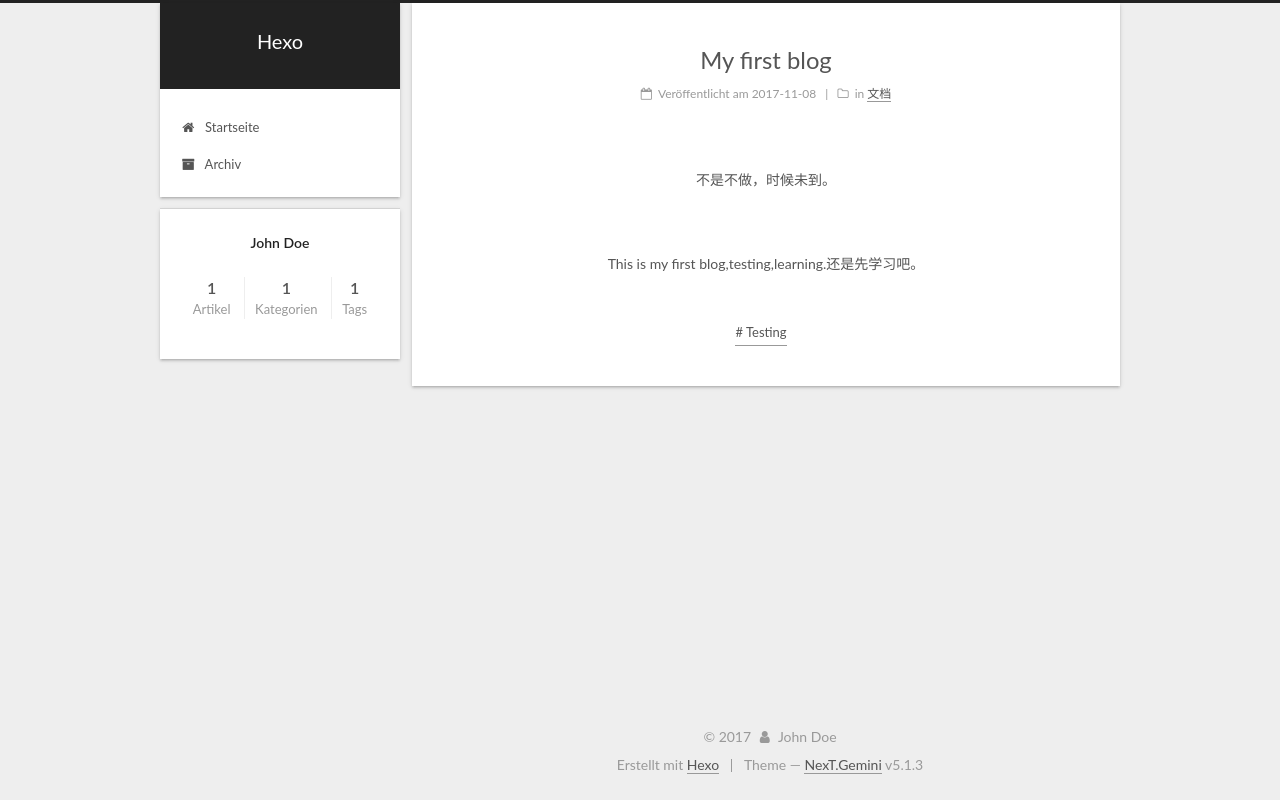
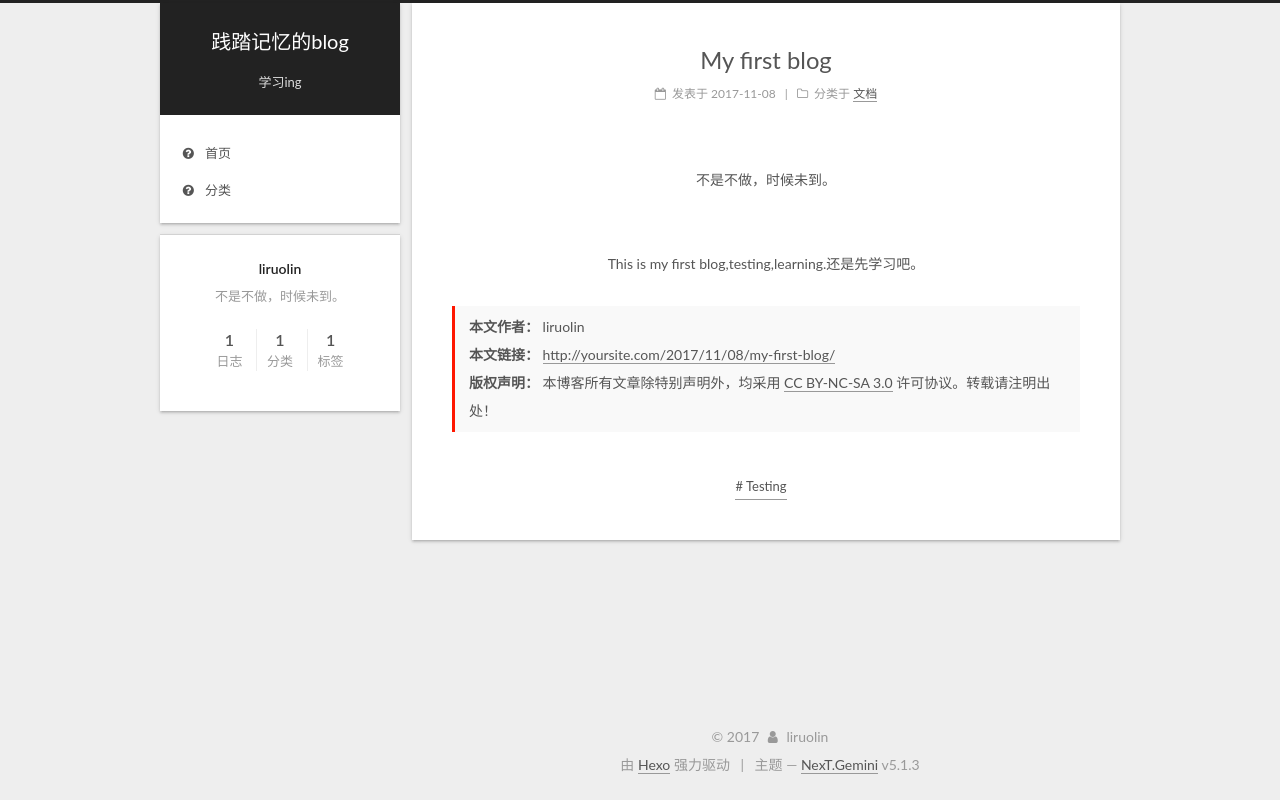
Before and after one commit to Jiantajiyi/Jiantajiyi.github.io, a plain HTML site: page 2017/11/08/my-first-blog/index.html in a window 1280 px wide. Drawn offline with Linux system fonts and the light colour scheme.

Commit message:
Site updated: 2017-11-09 14:48:49

```diff
--- a/2017/11/08/my-first-blog/index.html
+++ b/2017/11/08/my-first-blog/index.html
@@ -5,7 +5,7 @@
 
 
 
-<html class="theme-next gemini use-motion" lang="">
+<html class="theme-next gemini use-motion" lang="zh-Hans">
 <head>
   <meta charset="UTF-8"/>
 <meta http-equiv="X-UA-Compatible" content="IE=edge" />
@@ -84,8 +84,9 @@
 <meta property="og:type" content="article">
 <meta property="og:title" content="My first blog">
 <meta property="og:url" content="http://yoursite.com/2017/11/08/my-first-blog/index.html">
-<meta property="og:site_name" content="Hexo">
+<meta property="og:site_name" content="践踏记忆的blog">
 <meta property="og:description" content="不是不做，时候未到。">
+<meta property="og:locale" content="zh-Hans">
 <meta property="og:updated_time" content="2017-11-09T05:02:59.191Z">
 <meta name="twitter:card" content="summary">
 <meta name="twitter:title" content="My first blog">
@@ -105,7 +106,7 @@
     motion: {"enable":true,"async":false,"transition":{"post_block":"fadeIn","post_header":"slideDownIn","post_body":"slideDownIn","coll_header":"slideLeftIn","sidebar":"slideUpIn"}},
     duoshuo: {
       userId: '0',
-      author: 'Author'
+      author: '博主'
     },
     algolia: {
       applicationID: '',
@@ -125,7 +126,7 @@
 
 
 
-  <title>My first blog | Hexo</title>
+  <title>My first blog | 践踏记忆的blog</title>
 
 
 
@@ -137,7 +138,7 @@
 
 </head>
 
-<body itemscope itemtype="http://schema.org/WebPage" lang="">
+<body itemscope itemtype="http://schema.org/WebPage" lang="zh-Hans">
 
 
 
@@ -155,12 +156,12 @@
     <div class="custom-logo-site-title">
       <a href="/"  class="brand" rel="start">
         <span class="logo-line-before"><i></i></span>
-        <span class="site-title">Hexo</span>
+        <span class="site-title">践踏记忆的blog</span>
         <span class="logo-line-after"><i></i></span>
       </a>
     </div>
 
-        <p class="site-subtitle"></p>
+        <p class="site-subtitle">学习ing</p>
 
   </div>
 
@@ -181,21 +182,21 @@
 
 
         <li class="menu-item menu-item-home">
-          <a href="/" rel="section">
+          <a href="/home" rel="section">
 
-              <i class="menu-item-icon fa fa-fw fa-home"></i> <br />
+              <i class="menu-item-icon fa fa-fw fa-question-circle"></i> <br />
 
-            Startseite
+            首页
           </a>
         </li>
 
 
-        <li class="menu-item menu-item-archives">
-          <a href="/archives/" rel="section">
+        <li class="menu-item menu-item-categories">
+          <a href="/categories" rel="section">
 
-              <i class="menu-item-icon fa fa-fw fa-archive"></i> <br />
+              <i class="menu-item-icon fa fa-fw fa-question-circle"></i> <br />
 
-            Archiv
+            分类
           </a>
         </li>
 
@@ -235,13 +236,13 @@
     <link itemprop="mainEntityOfPage" href="http://yoursite.com/2017/11/08/my-first-blog/">
 
     <span hidden itemprop="author" itemscope itemtype="http://schema.org/Person">
-      <meta itemprop="name" content="John Doe">
+      <meta itemprop="name" content="liruolin">
       <meta itemprop="description" content="">
       <meta itemprop="image" content="/images/avatar.gif">
     </span>
 
     <span hidden itemprop="publisher" itemscope itemtype="http://schema.org/Organization">
-      <meta itemprop="name" content="Hexo">
+      <meta itemprop="name" content="践踏记忆的blog">
     </span>
 
 
@@ -259,9 +260,9 @@
                 <i class="fa fa-calendar-o"></i>
               </span>
 
-                <span class="post-meta-item-text">Veröffentlicht am</span>
+                <span class="post-meta-item-text">发表于</span>
 
-              <time title="Post created" itemprop="dateCreated datePublished" datetime="2017-11-08T22:01:59+08:00">
+              <time title="创建于" itemprop="dateCreated datePublished" datetime="2017-11-08T22:01:59+08:00">
                 2017-11-08
               </time>
 
@@ -280,7 +281,7 @@
                 <i class="fa fa-folder-o"></i>
               </span>
 
-                <span class="post-meta-item-text">in</span>
+                <span class="post-meta-item-text">分类于</span>
 
 
                 <span itemprop="about" itemscope itemtype="http://schema.org/Thing">
@@ -333,6 +334,24 @@
 
 
 
+
+      <div>
+        <ul class="post-copyright">
+  <li class="post-copyright-author">
+    <strong>本文作者：</strong>
+    liruolin
+  </li>
+  <li class="post-copyright-link">
+    <strong>本文链接：</strong>
+    <a href="http://yoursite.com/2017/11/08/my-first-blog/" title="My first blog">http://yoursite.com/2017/11/08/my-first-blog/</a>
+  </li>
+  <li class="post-copyright-license">
+    <strong>版权声明： </strong>
+    本博客所有文章除特别声明外，均采用 <a href="https://creativecommons.org/licenses/by-nc-sa/3.0/" rel="external nofollow" target="_blank">CC BY-NC-SA 3.0</a> 许可协议。转载请注明出处！
+  </li>
+</ul>
+
+      </div>
 
 
     <footer class="post-footer">
@@ -401,8 +420,8 @@
         <div class="site-overview">
           <div class="site-author motion-element" itemprop="author" itemscope itemtype="http://schema.org/Person">
 
-              <p class="site-author-name" itemprop="name">John Doe</p>
-              <p class="site-description motion-element" itemprop="description"></p>
+              <p class="site-author-name" itemprop="name">liruolin</p>
+              <p class="site-description motion-element" itemprop="description">不是不做，时候未到。</p>
           </div>
 
           <nav class="site-state motion-element">
@@ -410,10 +429,10 @@
 
               <div class="site-state-item site-state-posts">
 
-                <a href="/archives/">
+                <a href="/archives">
 
                   <span class="site-state-item-count">1</span>
-                  <span class="site-state-item-name">Artikel</span>
+                  <span class="site-state-item-name">日志</span>
                 </a>
               </div>
 
@@ -424,7 +443,7 @@
               <div class="site-state-item site-state-categories">
 
                   <span class="site-state-item-count">1</span>
-                  <span class="site-state-item-name">Kategorien</span>
+                  <span class="site-state-item-name">分类</span>
 
               </div>
 
@@ -435,7 +454,7 @@
               <div class="site-state-item site-state-tags">
 
                   <span class="site-state-item-count">1</span>
-                  <span class="site-state-item-name">Tags</span>
+                  <span class="site-state-item-name">标签</span>
 
               </div>
 
@@ -477,13 +496,13 @@
   <span class="with-love">
     <i class="fa fa-user"></i>
   </span>
-  <span class="author" itemprop="copyrightHolder">John Doe</span>
+  <span class="author" itemprop="copyrightHolder">liruolin</span>
 
 
 </div>
 
 
-  <div class="powered-by">Erstellt mit  <a class="theme-link" target="_blank" href="https://hexo.io">Hexo</a></div>
+  <div class="powered-by">由 <a class="theme-link" target="_blank" href="https://hexo.io">Hexo</a> 强力驱动</div>
 
 
 
@@ -491,7 +510,7 @@
 
 
 
-  <div class="theme-info">Theme &mdash; <a class="theme-link" target="_blank" href="https://github.com/iissnan/hexo-theme-next">NexT.Gemini</a> v5.1.3</div>
+  <div class="theme-info">主题 &mdash; <a class="theme-link" target="_blank" href="https://github.com/iissnan/hexo-theme-next">NexT.Gemini</a> v5.1.3</div>
 
 
 
--- a/css/main.css
+++ b/css/main.css
@@ -1642,6 +1642,13 @@ pre .javascript .function {
 .fancybox-close:hover {
   border: none;
 }
+.post-copyright {
+  margin: 2em 0 0;
+  padding: 0.5em 1em;
+  border-left: 3px solid #ff1700;
+  background-color: #f9f9f9;
+  list-style: none;
+}
 .rtl.post-body p,
 .rtl.post-body a,
 .rtl.post-body h1,
@@ -1823,7 +1830,7 @@ pre .javascript .function {
   width: 4px;
   height: 4px;
   border-radius: 50%;
-  background: #ff22eb;
+  background: #6effff;
 }
 .links-of-blogroll {
   font-size: 13px;
```
Also changed, not shown: archives/2017/11/index.html (+30 -26 lines), archives/2017/index.html (+30 -26 lines), archives/index.html (+30 -26 lines), categories/文档/index.html (+30 -26 lines), index.html (+35 -31 lines), tags/Testing/index.html (+30 -26 lines), images/avatar.png (added).
